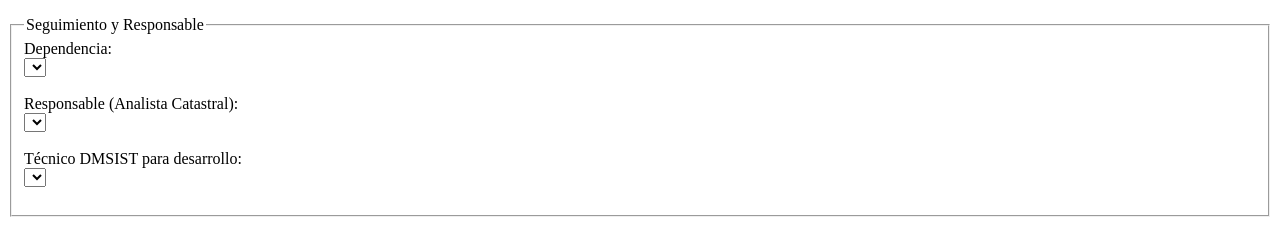
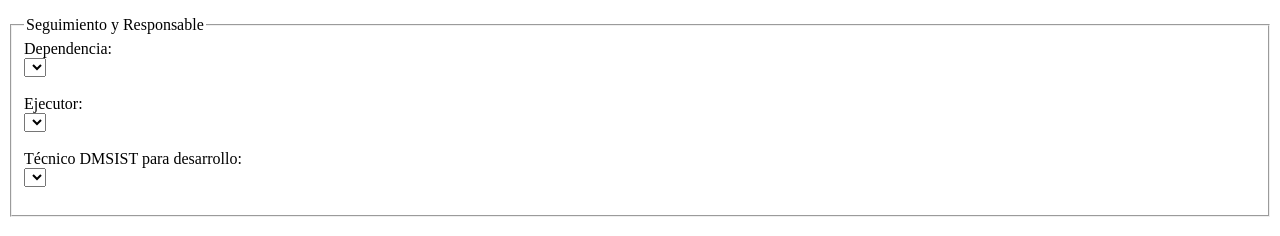
Before and after one commit to Jimmy9812/formulario_sirecq, a Flask app: page /sirecq_interno in a window 1280 px wide. Shown: the part 962-1198 px from the top of the page. Run offline with Flask 3, Linux system fonts and the light colour scheme; data that the repository does not hold is empty; some libraries are stand-ins or nearby versions.

Commit message:
feat: :sparkles: Update features

```diff
--- a/app.py
+++ b/app.py
@@ -5,11 +5,12 @@ app = Flask(__name__)
 
 # Configuración de conexión a PostgreSQL
 conn = psycopg2.connect(
-    dbname="catastro_p1",
-    user="postgres",
-    password="postgres",
-    host="localhost",
+    dbname="catastrodb_p2",
+    user="karol",
+    password="Karol2510@Masoquista",
+    host="ep-icy-waterfall-ad8hxp3v-pooler.c-2.us-east-1.aws.neon.tech",
     port="5432"
+
 )
 cursor = conn.cursor()
 
@@ -123,7 +124,7 @@ def sirecq_interno():
         FROM rol_usuario ru
         JOIN usuario u ON ru.id_usuario = u.id_usuario
         JOIN rol r ON ru.id_rol = r.id_rol
-        WHERE r.nombre_rol ILIKE '%responsable%'
+        WHERE r.nombre_rol ILIKE '%ejecutor%'
     """)
     responsables = cursor.fetchall()
 
--- a/templates/sirecq_interno.html
+++ b/templates/sirecq_interno.html
@@ -93,7 +93,7 @@
                 {% endfor %}
             </select><br><br>
 
-            <label>Responsable (Analista Catastral):</label><br>
+            <label>Ejecutor:</label><br>
             <select name="id_rol_usuario">
                 {% for r in responsables %}
                 <option value="{{ r[0] }}">{{ r[1] }}</option>
```
